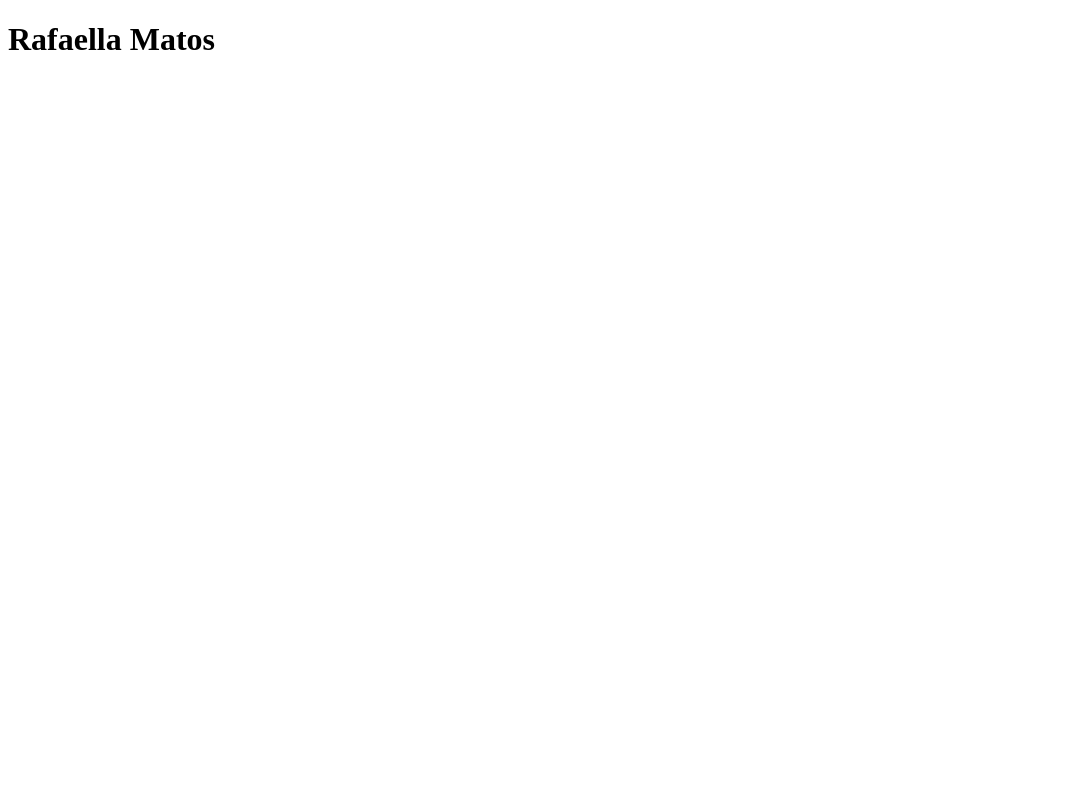
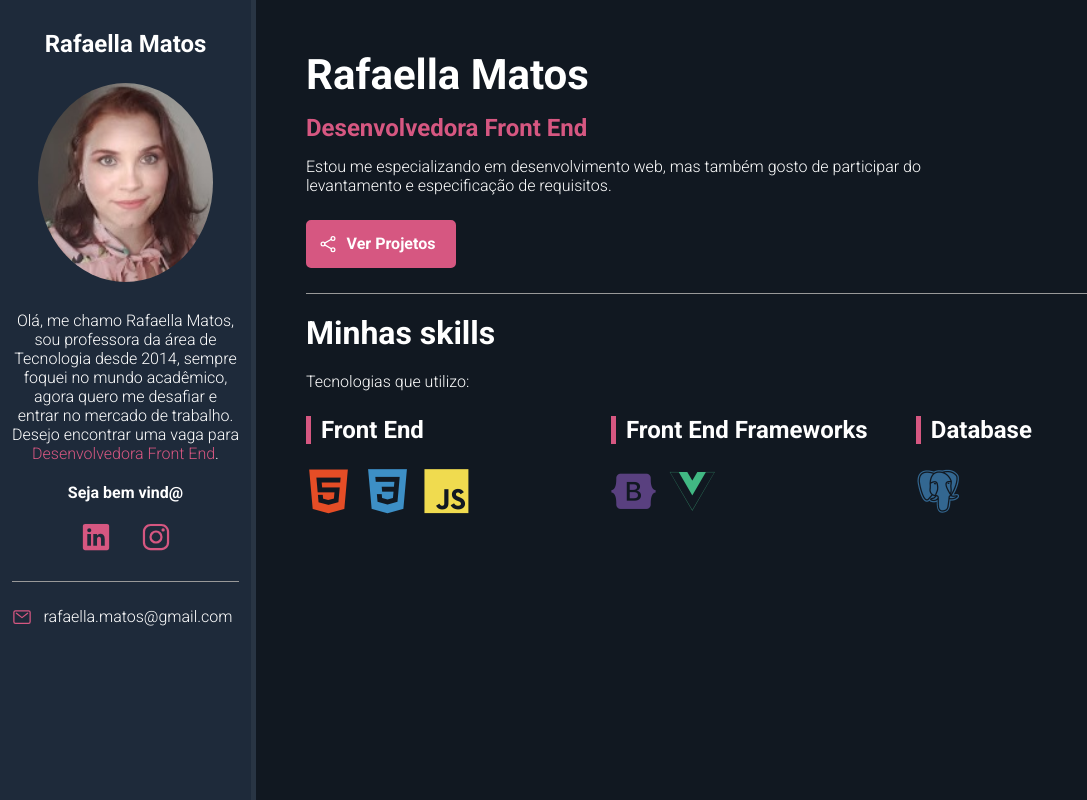
Before and after one commit to rafaellamatos/rafaellamatos.github.io, a plain HTML site: page index.html in a window 1280 px wide. Shown: the whole page, without its empty margins (0-1087 px from the left). Drawn offline with nearby package versions, Linux system fonts and the light colour scheme.

Commit message:
Portfólio

```diff
--- /dev/null
+++ b/css/style.css
@@ -0,0 +1,236 @@
+/*Reset*/
+*{
+    padding: 0;
+    margin: 0;
+    font-family: 'Roboto', sans-serif;
+    box-sizing: border-box;
+}
+
+/*Variable*/
+:root{
+    --main-color: #d65781;
+    --main-text-color: #fff;
+    --border-color: #999;
+    --bio-bg-color: #1e2a3a;
+    --bio-border-color: #293544;
+    --about-bg-color: #111821;
+}
+
+/*General*/
+.highlight{
+    color: var(--main-color);
+}
+
+/*Containers*/
+#container{
+    display: flex;
+    flex-direction: row;
+    color: var(--main-text-color);
+}
+
+#bio-container{
+    flex: 1 1 20%;
+    min-height: 100vh;
+    background-color: var(--bio-bg-color);
+    text-align: center;
+    padding: 30px 12px;
+    border-right: 5px solid var(--bio-border-color);
+}
+
+#about-container{
+    flex: 1 1 80%;
+    min-height: 100vh;
+    background-color: var(--about-bg-color);
+    padding: 50px ;
+}
+
+
+/*Bio Container*/
+#bio-container h2{
+    margin-bottom: 25px;
+}
+
+#bio-container p{
+    margin-bottom: 20px;
+}
+
+#bio-container #welcome-text{
+    font-weight: bold;
+}
+
+#bio-img{
+    width: 175px;
+    border-radius: 50%;
+    margin-bottom: 25px;
+}
+
+#social-container{
+    display: flex;
+    justify-content: center;
+    list-style: none;
+    border-bottom: 1px solid var(--border-color);
+    margin-bottom: 25px;
+    padding-bottom: 25px;
+}
+
+#social-container li{
+    flex: 1 1 0;
+    max-width: 60px;
+}
+
+.social-icon{
+    color: var(--main-color);
+    font-size: 30px;
+}
+
+#email-container{
+    display: flex;
+    justify-content: center;
+}
+
+#email-container ion-icon,
+#email-container a{
+    flex: 1 1 0;
+}
+
+#email-container a{
+    color: var(--main-text-color);
+    text-decoration: none;
+    max-width: 225px;
+}
+
+.email-icon{
+    color: var(--main-color);
+    font-size: 20px;
+    margin-right: 5px;
+    max-width: 20px;
+}
+
+/*About container*/
+#name{
+    font-size: 42px;
+    margin-bottom: 15px;
+}
+
+#title{
+    font-size: 24px;
+    margin-bottom: 15px;
+    font-weight: bold;
+}
+
+.description{
+    max-width: 75%;
+    margin-bottom: 10px;
+}
+
+#btn-projects{
+    font-weight: bold;
+    font-size: 16px;
+    color: var(--main-text-color);
+    background-color: var(--main-color);
+    border: 2px solid var(--main-color);
+    border-radius: 5px;
+    text-decoration: none;
+    transition: .5s;
+    margin: 25px 0px;
+    padding: 12px 10px;
+    width: 150px;
+    text-align: center;
+    display: flex;
+}
+
+.share-icon{
+    color: var(--main-text-color);
+    flex: 1 1 0;
+    font-size: 20px;
+    max-width: 20px;
+}
+
+#btn-projects span{
+    flex: 1 1 0;
+}
+
+#btn-projects:hover{
+    background-color: transparent;
+}
+
+#skills-section-title{
+    border-top: 1px solid var(--border-color);
+    padding-top: 20px;
+    margin-bottom: 20px;
+    font-size: 32px;
+}
+
+#skills-container{
+    display: flex;
+    flex-wrap: wrap;
+    margin-top: 25px;
+}
+
+.skills-box{
+    flex: 1 1 33%;
+    max-width: 33%;
+    margin-bottom: 35px;
+}
+
+.skills-title{
+    font-size: 24px;
+    margin-bottom: 25px;
+    font-weight: bold;
+    padding-left: 10px;
+    border-left: 5px solid var(--main-color);
+}
+
+.skills-box i{
+    font-size: 45px;
+    margin-right: 10px;
+}
+
+/*Mobile*/
+@media(max-width: 450px){
+    #container{
+        flex-direction: column;
+    }
+
+    #bio-container{
+        min-height: auto;
+        border-right: none;
+        border-bottom: 5px solid var(--bio-border-color);
+    }
+
+    #bio-container h2{
+        display: none;
+    }
+
+    #bio-container p{
+        max-width: 60%;
+        margin: 10px auto;
+    }
+
+    #about-container{
+        text-align: center;
+        padding: 30px;
+    }
+
+    #about-container .description{
+        margin: 10px auto;
+        max-width: 100%;
+        line-height: 26px;
+    }
+
+    #btn-projects{
+        margin: 20px auto;
+    }
+
+    .skills-box{
+        flex: 1 1 100%;
+        max-width: 100%;
+        margin-bottom: 40px;
+        text-align: left;
+    }
+
+    .skills-box i{
+        font-size: 60px;
+
+    }
+}
--- a/index.html
+++ b/index.html
@@ -6,11 +6,102 @@
     <meta http-equiv="X-UA-Compatible" content="IE=edge">
     <meta name="viewport" content="width=device-width, initial-scale=1.0">
     <title>Portfólio de Rafaella Matos</title>
+
+    <!--Google Fonts-->
+    <link rel="preconnect" href="https://fonts.googleapis.com">
+    <link rel="preconnect" href="https://fonts.gstatic.com" crossorigin>
+    <link href="https://fonts.googleapis.com/css2?family=Roboto:ital,wght@0,300;0,700;0,900;1,300;1,700&display=swap"
+        rel="stylesheet">
+
+    <!--Dev Icon Fonts-->
+    <link rel="stylesheet" href="https://cdn.jsdelivr.net/gh/devicons/devicon@v2.14.0/devicon.min.css">
+
+    <!--Folha de estilodo projeto-->
+    <link rel="stylesheet" href="css/style.css">
 </head>
 
 <body>
-    <h1>Rafaella Matos</h1>
+    <main id="container">
+        <aside id="bio-container">
+            <h2>Rafaella Matos</h2>
 
+            <img id="bio-img" src="img/profile.jpg" alt="Rafaella Matos">
+
+            <p>
+                Olá, me chamo Rafaella Matos, sou professora da área de Tecnologia desde 2014, sempre foquei
+                no mundo acadêmico, agora quero me desafiar e entrar no mercado de trabalho. Desejo encontrar uma vaga
+                para <span class="highlight">Desenvolvedora Front End</span>.
+            </p>
+
+            <p id="welcome-text">Seja bem vind@</p>
+
+            <ul id="social-container">
+                <li><a href="https://www.linkedin.com/in/rafaella-matos/" target="_blank"></a>
+                    <ion-icon class="social-icon" name="logo-linkedin"></ion-icon>
+                </li>
+                <li><a href="https://www.instagram.com/techparamulheres/" target="_blank"></a>
+                    <ion-icon class="social-icon" name="logo-instagram"></ion-icon>
+                </li>
+            </ul>
+
+            <div id="email-container">
+                <ion-icon class="email-icon" name="mail-outline"></ion-icon>
+                <a href="mailto:rafaella.matos@gmail.com">rafaella.matos@gmail.com</a>
+            </div>
+
+        </aside>
+
+        <section id="about-container">
+            <h1 id="name">Rafaella Matos</h1>
+
+            <p id="title">
+                <span class="highlight">Desenvolvedora Front End</span>
+            </p>
+
+            <p class="description">
+                Estou me especializando em desenvolvimento web, mas também gosto de participar do <span>levantamento e
+                    especificação de requisitos.</span>
+            </p>
+
+            <a href="#" id="btn-projects">
+                <ion-icon class="share-icon" name="share-social-outline"></ion-icon>
+                <span>Ver Projetos</span>
+            </a>
+
+            <h2 id="skills-section-title">Minhas skills</h2>
+
+            <p class="description"> Tecnologias que utilizo:</p>
+
+            <div id="skills-container">
+                <div class="skills-box">
+                    <p class="skills-title">Front End</p>
+                    <i class="devicon-html5-plain colored"></i>
+                    <i class="devicon-css3-plain colored"></i>
+                    <i class="devicon-javascript-plain colored"></i>
+                </div>
+
+                <div class="skills-box">
+                    <p class="skills-title">Front End Frameworks</p>
+                    <i class="devicon-bootstrap-plain colored"></i>
+                    <i class="devicon-vuejs-plain colored"></i>
+
+                </div>
+
+                <div class="skills-box">
+                    <p class="skills-title">Database</p>
+                    <i class="devicon-postgresql-plain colored"></i>
+
+                </div>
+            </div>
+
+        </section>
+
+    </main>
+
+
+    <!--Ion Icons-->
+    <script type="module" src="https://unpkg.com/ionicons@5.5.2/dist/ionicons/ionicons.esm.js"></script>
+    <script nomodule src="https://unpkg.com/ionicons@5.5.2/dist/ionicons/ionicons.js"></script>
 </body>
 
 </html>
```
Also changed, not shown: img/profile.jpg (added).
